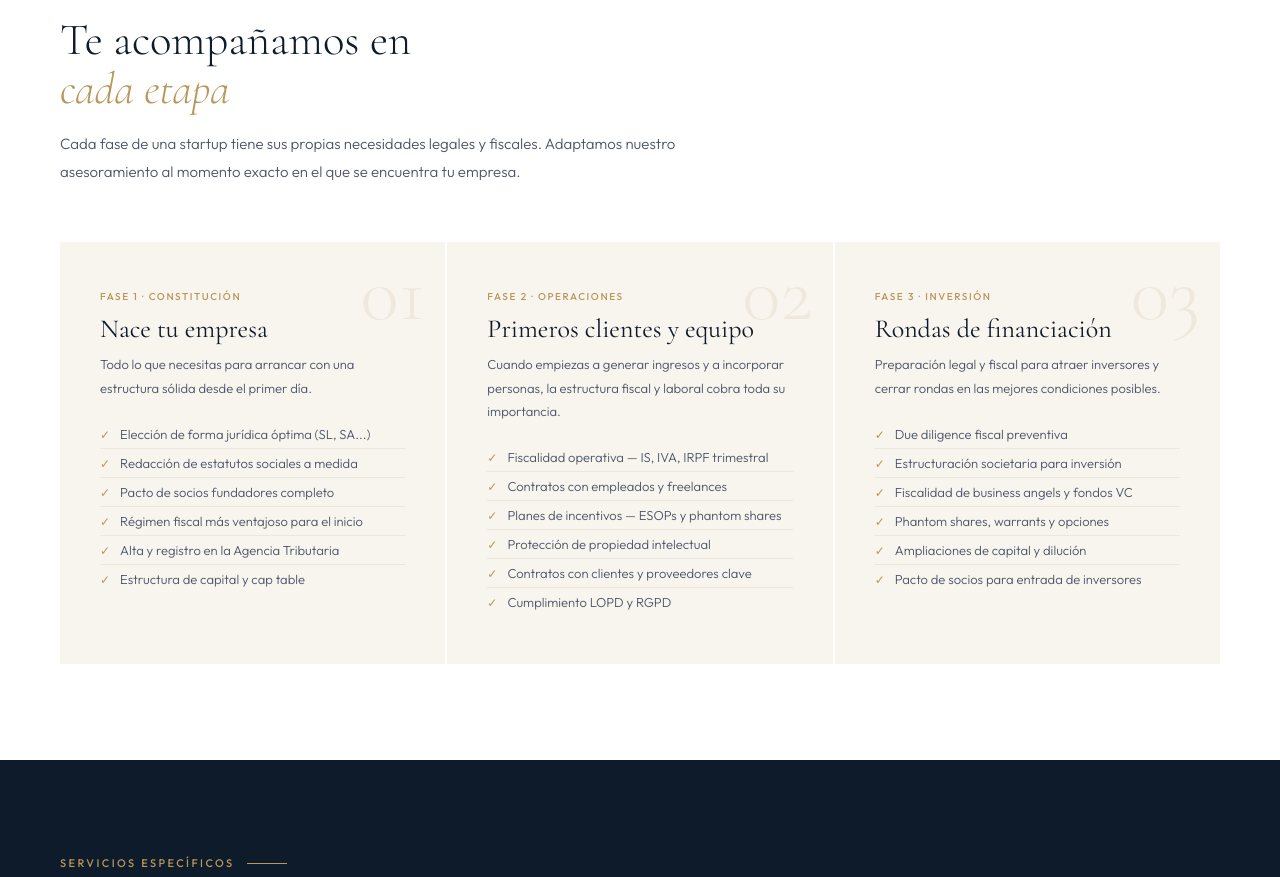
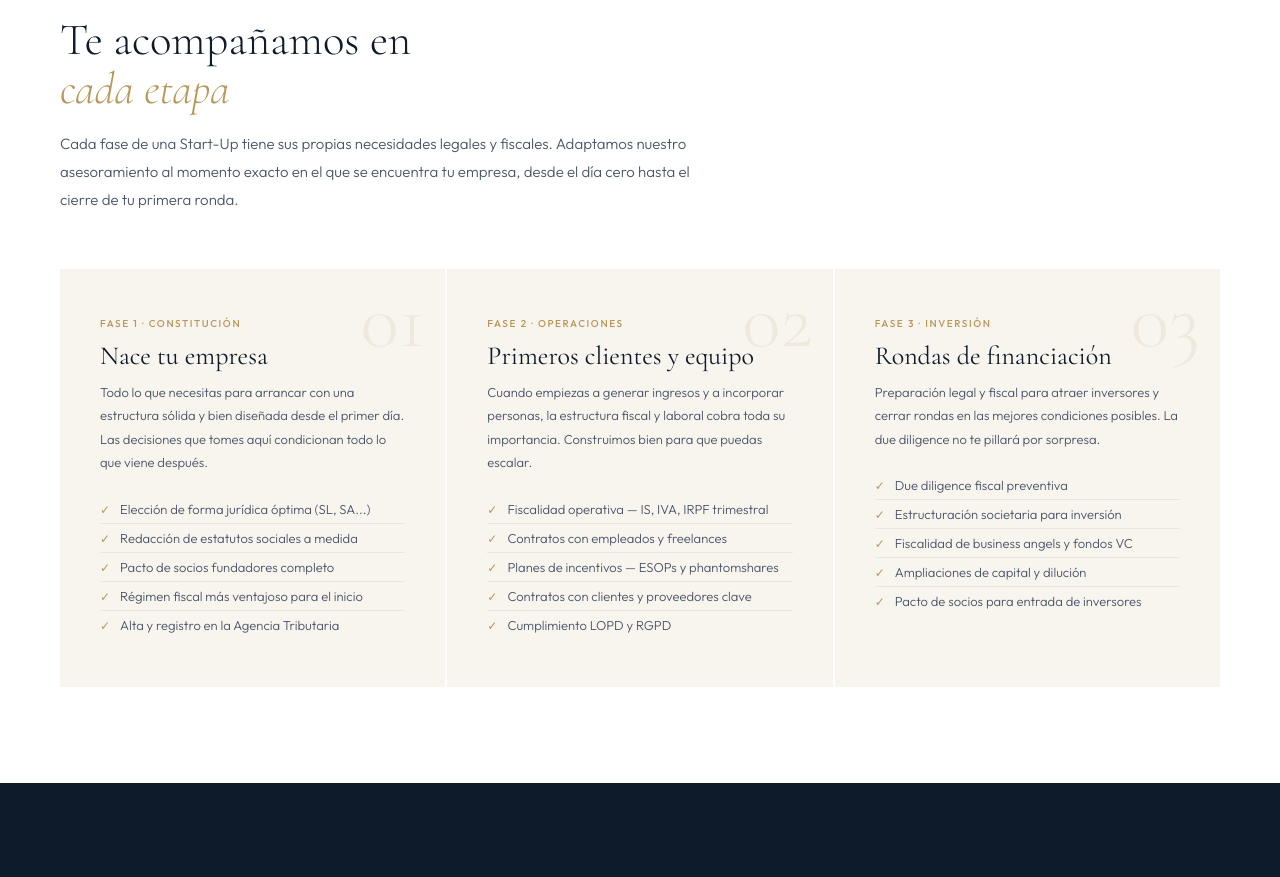
Before and after one commit to Ivanrm01/IRM-Abogados, a Next.js app: page /asesoramiento-start-ups in a window 1280 px wide. Shown: the part 823-1700 px from the top of the page. Built offline with nearby package versions, Linux system fonts and the light colour scheme.

Commit message:
Update page.jsx

```diff
--- a/app/asesoramiento-start-ups/page.jsx
+++ b/app/asesoramiento-start-ups/page.jsx
@@ -8,9 +8,9 @@ export const metadata = {
 }
 
 const fases = [
-  { n:'01', tag:'Fase 1 · Constitución', t:'Nace tu empresa', d:'Todo lo que necesitas para arrancar con una estructura sólida desde el primer día.', items:['Elección de forma jurídica óptima (SL, SA...)','Redacción de estatutos sociales a medida','Pacto de socios fundadores completo','Régimen fiscal más ventajoso para el inicio','Alta y registro en la Agencia Tributaria','Estructura de capital y cap table'] },
-  { n:'02', tag:'Fase 2 · Operaciones', t:'Primeros clientes y equipo', d:'Cuando empiezas a generar ingresos y a incorporar personas, la estructura fiscal y laboral cobra toda su importancia.', items:['Fiscalidad operativa — IS, IVA, IRPF trimestral','Contratos con empleados y freelances','Planes de incentivos — ESOPs y phantom shares','Protección de propiedad intelectual','Contratos con clientes y proveedores clave','Cumplimiento LOPD y RGPD'] },
-  { n:'03', tag:'Fase 3 · Inversión', t:'Rondas de financiación', d:'Preparación legal y fiscal para atraer inversores y cerrar rondas en las mejores condiciones posibles.', items:['Due diligence fiscal preventiva','Estructuración societaria para inversión','Fiscalidad de business angels y fondos VC','Phantom shares, warrants y opciones','Ampliaciones de capital y dilución','Pacto de socios para entrada de inversores'] },
+  { n:'01', tag:'Fase 1 · Constitución', t:'Nace tu empresa', d:'Todo lo que necesitas para arrancar con una estructura sólida y bien diseñada desde el primer día. Las decisiones que tomes aquí condicionan todo lo que viene después.', items:['Elección de forma jurídica óptima (SL, SA...)','Redacción de estatutos sociales a medida','Pacto de socios fundadores completo','Régimen fiscal más ventajoso para el inicio','Alta y registro en la Agencia Tributaria'] },
+  { n:'02', tag:'Fase 2 · Operaciones', t:'Primeros clientes y equipo', d:'Cuando empiezas a generar ingresos y a incorporar personas, la estructura fiscal y laboral cobra toda su importancia. Construimos bien para que puedas escalar.', items:['Fiscalidad operativa — IS, IVA, IRPF trimestral','Contratos con empleados y freelances','Planes de incentivos — ESOPs y phantomshares','Contratos con clientes y proveedores clave','Cumplimiento LOPD y RGPD'] },
+  { n:'03', tag:'Fase 3 · Inversión', t:'Rondas de financiación', d:'Preparación legal y fiscal para atraer inversores y cerrar rondas en las mejores condiciones posibles. La due diligence no te pillará por sorpresa.', items:['Due diligence fiscal preventiva','Estructuración societaria para inversión','Fiscalidad de business angels y fondos VC','Ampliaciones de capital y dilución','Pacto de socios para entrada de inversores'] },
 ]
 
 const servicios = [
@@ -55,7 +55,7 @@ export default function StartupsPage() {
       <section className={styles.fasesSection} id="fases">
         <div className={styles.eyebrow}>Por fase de crecimiento</div>
         <h2 className={styles.sectionTitle}>Te acompañamos en<br /><em>cada etapa</em></h2>
-        <p className={styles.sectionIntro}>Cada fase de una startup tiene sus propias necesidades legales y fiscales. Adaptamos nuestro asesoramiento al momento exacto en el que se encuentra tu empresa.</p>
+        <p className={styles.sectionIntro}>Cada fase de una Start-Up tiene sus propias necesidades legales y fiscales. Adaptamos nuestro asesoramiento al momento exacto en el que se encuentra tu empresa, desde el día cero hasta el cierre de tu primera ronda.</p>
         <div className={styles.fasesGrid}>
           {fases.map(f => (
             <div key={f.n} className={styles.faseCard}>
```
